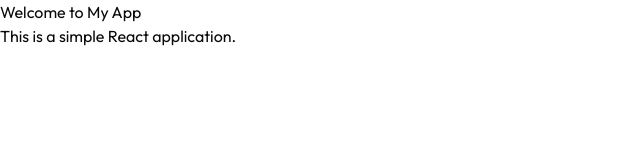
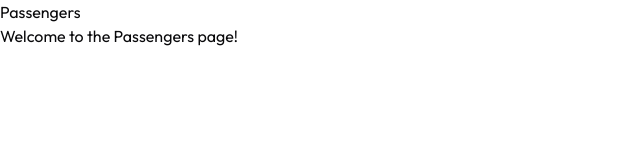
Before and after one commit to vincentobnza/travel-express, a React (Vite) app: page / in a window 1280 px wide. Shown: the top 160 px of the page, without its empty margins (0-640 px from the left). Built offline with nearby package versions, Linux system fonts and the light colour scheme.

Commit message:
Made a folder structure

```diff
--- a/src/App.tsx
+++ b/src/App.tsx
@@ -1,8 +1,8 @@
+import { createBrowserRouter, RouterProvider } from "react-router-dom";
+import allRoutes from "./routes";
+
+const router = createBrowserRouter(allRoutes);
+
 export default function App() {
-  return (
-    <div className="App">
-      <h1>Welcome to My App</h1>
-      <p>This is a simple React application.</p>
-    </div>
-  );
+  return <RouterProvider router={router} />;
 }
--- /dev/null
+++ b/src/pages/passengers/index.tsx
@@ -0,0 +1,8 @@
+export default function HomePage() {
+  return (
+    <div>
+      <h1>Passengers</h1>
+      <p>Welcome to the Passengers page!</p>
+    </div>
+  );
+}
--- a/src/routes/index.tsx
+++ b/src/routes/index.tsx
@@ -0,0 +1,5 @@
+import passengersRoutes from "./passengers.routes";
+
+const allRoutes = [...passengersRoutes];
+
+export default allRoutes;
--- a/src/routes/passengers.routes.tsx
+++ b/src/routes/passengers.routes.tsx
@@ -0,0 +1,12 @@
+import { lazy } from "react";
+
+const Passengers = lazy(() => import("../pages/passengers/index"));
+
+const passengersRoutes = [
+  {
+    path: "/",
+    element: <Passengers />,
+  },
+];
+
+export default passengersRoutes;
```
